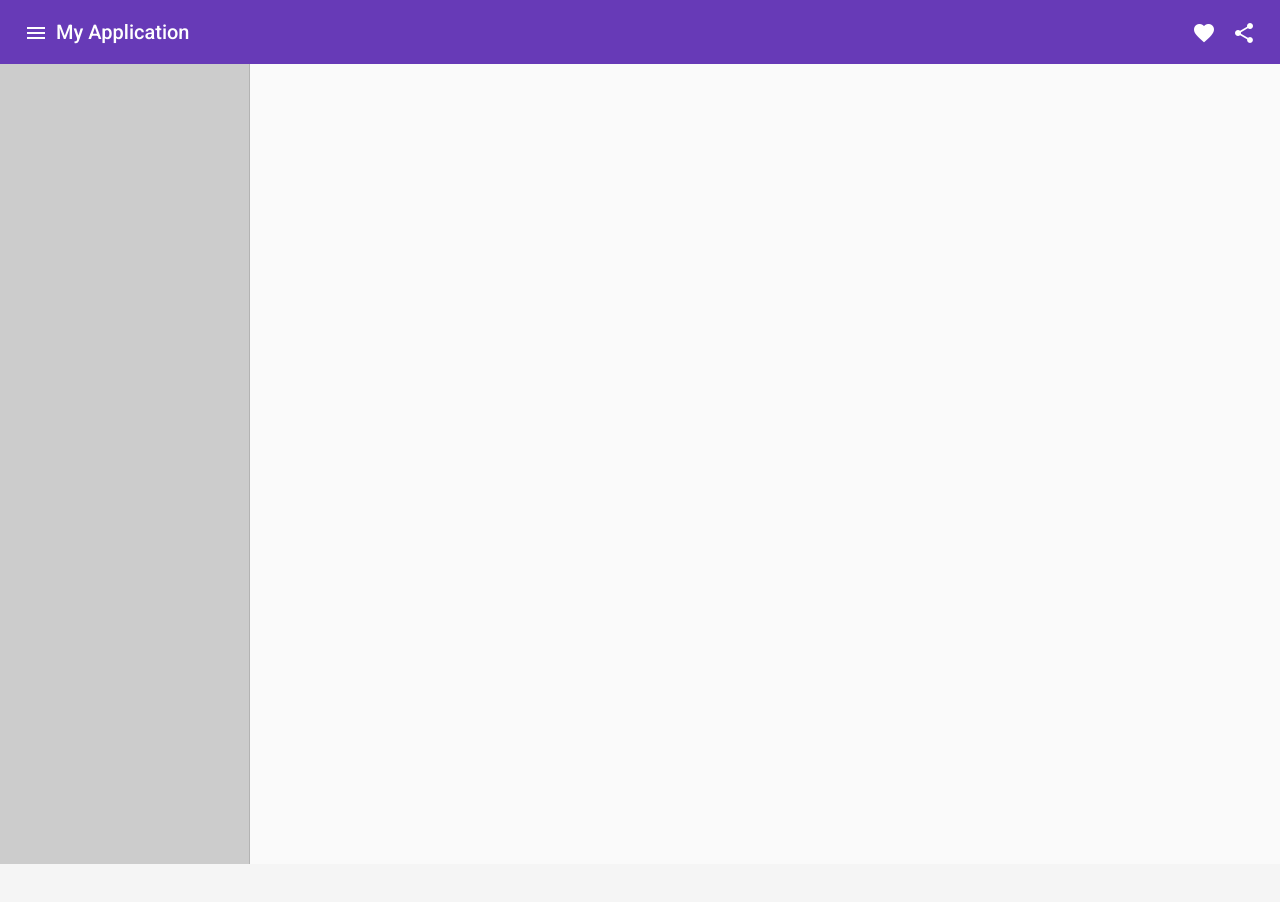
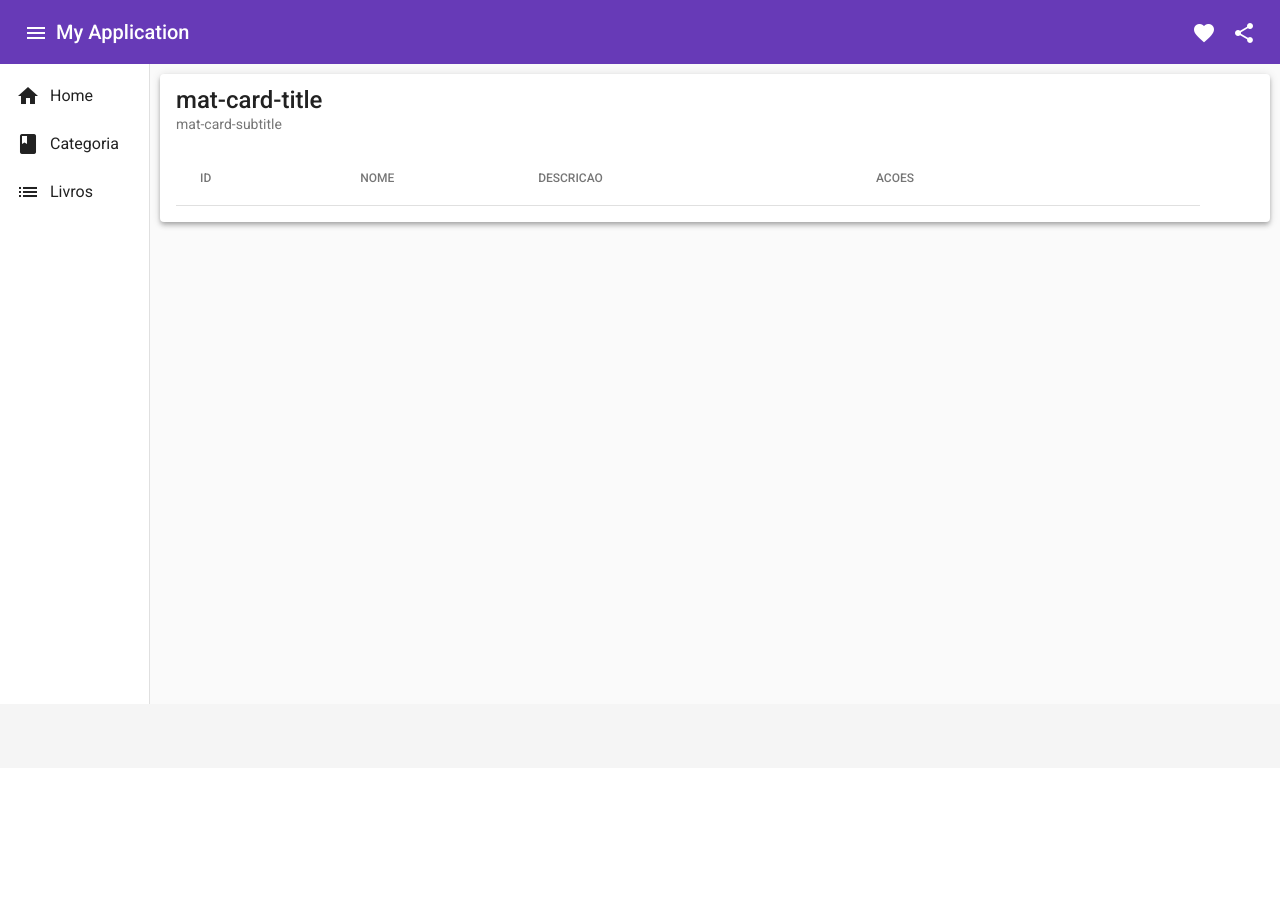
Before and after one commit to jowcarvajal/bookstore-ui-app-starter, an Angular app: page /categoria in a window 1280 px wide. Before the commit this address led to /. Shown: the top 902 px of the page. After the commit the page ends 800 px from the top, so only its background shows below. Built offline with nearby package versions, Linux system fonts and the light colour scheme.

Commit message:
commit-categoria-list

```diff
--- a/src/app/app-routing.module.ts
+++ b/src/app/app-routing.module.ts
@@ -1,10 +1,15 @@
-import { NgModule } from '@angular/core';
-import { RouterModule, Routes } from '@angular/router';
+import { CategoriaListComponent } from "./components/view/categoria-list/categoria-list.component";
+import { HomeComponent } from "./components/view/home/home.component";
+import { NgModule, Component } from "@angular/core";
+import { RouterModule, Routes } from "@angular/router";
 
-const routes: Routes = [];
+const routes: Routes = [
+  { path: '', component: HomeComponent },
+  { path: 'categoria', component: CategoriaListComponent }
+];
 
 @NgModule({
   imports: [RouterModule.forRoot(routes)],
-  exports: [RouterModule]
+  exports: [RouterModule],
 })
-export class AppRoutingModule { }
+export class AppRoutingModule {}
--- a/src/app/app.component.html
+++ b/src/app/app.component.html
@@ -2,8 +2,6 @@
 
 <app-nav [opened]="opened"></app-nav>
 
-
-
 <router-outlet></router-outlet>
 
 <app-footer></app-footer>
--- a/src/app/app.module.ts
+++ b/src/app/app.module.ts
@@ -9,13 +9,17 @@ import { HeaderComponent } from './components/templates/header/header.component'
 import { MaterialModule } from 'src/app/shared/modules/material.module';
 import { FooterComponent } from './components/templates/footer/footer.component';
 import { NavComponent } from './components/templates/nav/nav.component';
+import { HomeComponent } from './components/view/home/home.component';
+import { CategoriaListComponent } from './components/view/categoria-list/categoria-list.component';
 
 @NgModule({
   declarations: [
     AppComponent,
     HeaderComponent,
     FooterComponent,
-    NavComponent
+    NavComponent,
+    HomeComponent,
+    CategoriaListComponent
   ],
   imports: [
     BrowserModule,
--- a/src/app/components/templates/nav/nav.component.css
+++ b/src/app/components/templates/nav/nav.component.css
@@ -1,12 +1,16 @@
 mat-sidenav-container {
-  height: 100%
+  height: 80%
 }
 
 mat-sidenav {
-  background-color: #ccc;
-  width: 250px;
+  background-color: #fff;
+  width: 150px;
 }
 
 mat-sidenav-content {
   padding: 10px;
 }
+
+mat-icon {
+  padding-right: 10px;
+}
--- a/src/app/components/templates/nav/nav.component.html
+++ b/src/app/components/templates/nav/nav.component.html
@@ -1,9 +1,14 @@
-<mat-sidenav-container>
+<mat-sidenav-container >
     <mat-sidenav #sidenav mode="side" [(opened)]="opened" opened>
         <div class="container">
         </div>
+        <mat-nav-list>
+            <a routerLink="" mat-list-item><mat-icon>home</mat-icon>Home</a>
+            <a routerLink="categoria" mat-list-item><mat-icon>book</mat-icon>Categoria</a>
+            <a mat-list-item><mat-icon>list</mat-icon>Livros</a>
+        </mat-nav-list>
     </mat-sidenav>
     <mat-sidenav-content>
-
+        <router-outlet></router-outlet>
     </mat-sidenav-content>
 </mat-sidenav-container>
--- /dev/null
+++ b/src/app/components/view/categoria-list/categoria-list.component.css
@@ -0,0 +1,8 @@
+.card{
+    width: 95%;
+    margin: 1rem auto;
+}
+
+table {
+    width: 95%;
+  }
--- /dev/null
+++ b/src/app/components/view/categoria-list/categoria-list.component.html
@@ -0,0 +1,26 @@
+<mat-card class="home mat-elevation-z4">
+    <mat-card-title class="title">mat-card-title</mat-card-title>
+    <mat-card-subtitle class="subtitle">mat-card-subtitle</mat-card-subtitle>
+
+    <table mat-table>
+        <ng-container matColumnDef="id">
+            <th mat-header-cell *matHeaderCellDef> ID </th>
+            <td mat-cell *matCellDef="let element"> {{element.id}} </td>
+        </ng-container>
+        <ng-container matColumnDef="nome">
+            <th mat-header-cell *matHeaderCellDef> NOME </th>
+            <td mat-cell *matCellDef="let element"> {{element.nome}} </td>
+        </ng-container>
+        <ng-container matColumnDef="descricao">
+            <th mat-header-cell *matHeaderCellDef> DESCRICAO </th>
+            <td mat-cell *matCellDef="let element"> {{element.descricao}} </td>
+        </ng-container>
+        <ng-container matColumnDef="acoes">
+            <th mat-header-cell *matHeaderCellDef> ACOES </th>
+            <td mat-cell *matCellDef="let element"> {{element.acoes}} </td>
+        </ng-container>
+        <tr mat-header-row *matHeaderRowDef="displayedColumns"></tr>
+        <tr mat-row *matRowDef="let row; columns: displayedColumns;"></tr>
+    </table>
+
+</mat-card>
--- /dev/null
+++ b/src/app/components/view/categoria-list/categoria-list.component.ts
@@ -0,0 +1,19 @@
+import { Component, OnInit } from '@angular/core';
+
+@Component({
+  selector: 'app-categoria-list',
+  templateUrl: './categoria-list.component.html',
+  styleUrls: ['./categoria-list.component.css']
+})
+export class CategoriaListComponent implements OnInit {
+
+  displayedColumns: string[] = ['id', 'nome', 'descricao', 'acoes'];
+
+  constructor() { }
+
+  ngOnInit(): void {
+
+  }
+
+
+}
--- /dev/null
+++ b/src/app/components/view/home/home.component.css
@@ -0,0 +1,10 @@
+.home{
+    width: 95%;
+    margin: 1rem auto;
+}
+
+@media(max-width: 460px) {
+    .home{
+        width: 70%;
+    }
+}
--- /dev/null
+++ b/src/app/components/view/home/home.component.html
@@ -0,0 +1,4 @@
+<mat-card class="card mat-elevation-z4" >
+    <mat-card-title class="title">mat-card-title</mat-card-title>
+    <mat-card-subtitle class="subtitle">mat-card-subtitle</mat-card-subtitle>
+</mat-card>
--- /dev/null
+++ b/src/app/components/view/home/home.component.ts
@@ -0,0 +1,15 @@
+import { Component, OnInit } from '@angular/core';
+
+@Component({
+  selector: 'app-home',
+  templateUrl: './home.component.html',
+  styleUrls: ['./home.component.css']
+})
+export class HomeComponent implements OnInit {
+
+  constructor() { }
+
+  ngOnInit(): void {
+  }
+
+}
--- a/src/app/shared/modules/material.module.ts
+++ b/src/app/shared/modules/material.module.ts
@@ -11,6 +11,8 @@ import { MatCheckboxModule } from '@angular/material/checkbox';
 import { MatButtonModule } from '@angular/material/button';
 import { MatSidenavModule } from '@angular/material/sidenav';
 import {MatListModule} from '@angular/material/list';
+import {MatTableModule} from '@angular/material/table';
+
 
 
 @NgModule({
@@ -23,8 +25,10 @@ import {MatListModule} from '@angular/material/list';
     MatMenuModule,
     MatIconModule,
     MatSidenavModule,
-    MatListModule],
-  exports: [MatListModule, MatButtonModule, MatCheckboxModule, MatToolbarModule, MatInputModule, MatProgressSpinnerModule, MatCardModule, MatMenuModule, MatIconModule, MatSidenavModule]
+    MatListModule,
+    MatTableModule
+  ],
+  exports: [MatTableModule, MatListModule, MatButtonModule, MatCheckboxModule, MatToolbarModule, MatInputModule, MatProgressSpinnerModule, MatCardModule, MatMenuModule, MatIconModule, MatSidenavModule]
 })
 
 
```
